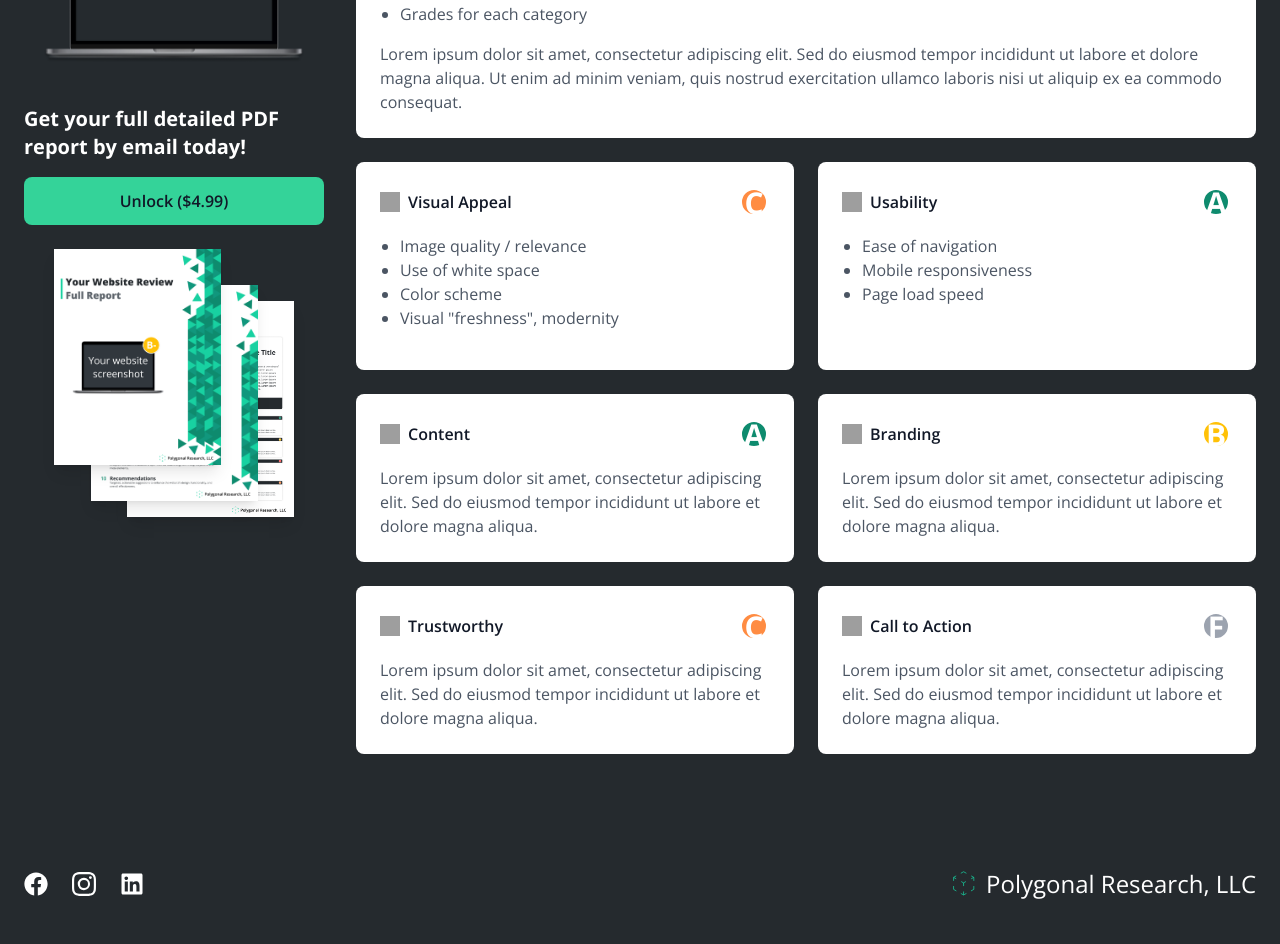
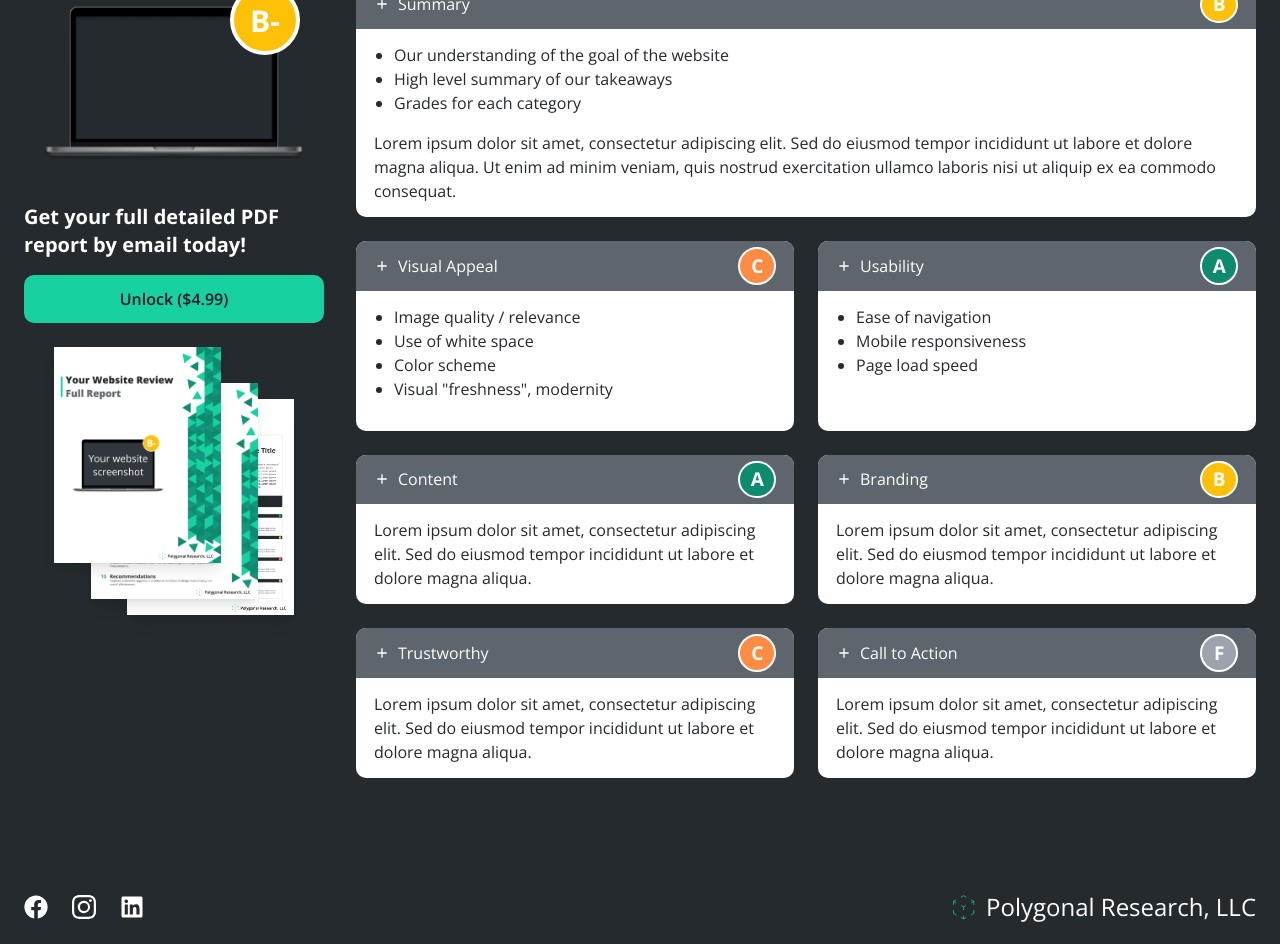
Before and after one commit to ShaYri12/web-review-with-ai, a Next.js app: page /partial-report in a window 1280 px wide. Shown: the part 360-1304 px from the top of the page. Before the commit the page ends 1280 px from the top, so only its background shows below. Built offline with nearby package versions, Linux system fonts and the light colour scheme; grey boxes are pictures that could not be loaded.

Commit message:
report styling almost done

```diff
--- a/app/partial-report/GradeBadge.tsx
+++ b/app/partial-report/GradeBadge.tsx
@@ -3,7 +3,10 @@ type GradeProps = {
   className?: string;
 };
 
-export function GradeBadge({ grade, className = "w-8 h-8" }: GradeProps) {
+export function GradeBadge({
+  grade,
+  className = "xl:w-[37.52px] xl:min-w-[37.52px] lg:w-[34px] lg:min-w-[34px] md:w-[30px] md:min-w-[30px] w-[28px] min-w-[28px] xl:h-[37.52px] lg:h-[34px] md:h-[30px] h-[28px] border-[2px] 2xl:text-[20px] xl:text-[19px] lg:text-[18px] md:text-[16px] text-[14px]",
+}: GradeProps) {
   const getGradeColor = (grade: string) => {
     const colors: Record<string, string> = {
       A: "bg-[#0E8B6E]",
@@ -20,7 +23,7 @@ export function GradeBadge({ grade, className = "w-8 h-8" }: GradeProps) {
     <span
       className={`${getGradeColor(
         grade
-      )} rounded-full flex items-center justify-center border-[4.5px] border-white text-white font-bold 2xl:text-[30px] xl:text-[30px] lg:text-[20px] md:text-[18px] text-[16px] ${className}`}
+      )} rounded-full flex items-center justify-center border-white text-white font-bold ${className}`}
     >
       {grade}
     </span>
--- a/app/partial-report/page.tsx
+++ b/app/partial-report/page.tsx
@@ -12,22 +12,26 @@ export default function ReportPage() {
       <main className="px-4 lg:px-[24px] 3xl:py-[47px] py-[23px] w-full relative z-[0]">
         <div className="3xl:max-w-[1600px] 2xl:max-w-[1280px] max-w-[1280px] mx-auto">
           {/* Header Card */}
-          <div className="bg-white text-gray-900 rounded-xl p-6 mb-8 flex justify-between items-center">
+          <div className="bg-white text-gray-900 rounded-xl xl:px-[51px] lg:px-[45px] md:px-[30px] sm:px-[20px] px-4 xl:py-[42px] lg:py-[38px] md:py-[30px] py-[20px] xl:mb-[62px] lg:mb-[50px] md:mb-[40px] mb-[30px] flex justify-between items-center gap-2 md:flex-nowrap flex-wrap">
             <div>
-              <h1 className="text-2xl md:text-3xl font-bold mb-1">
+              <h1 className="2xl:text-[56px] xl:text-[45px] lg:text-[35px] md:text-[25px] sm:text-[20px] text-[18px] font-bold">
                 Your Custom Report
               </h1>
-              <p className="text-gray-500">www.yourwebsite.com</p>
+              <p className="font-[300] 2xl:text-[35px] xl:text-[28px] lg:text-[20px] md:text-[18px] text-base md:mt-1">
+                www.yourwebsite.com
+              </p>
             </div>
-            <div className="flex items-center gap-2">
+            <div className="flex items-center md:gap-2 gap-[6px]">
               <Image
                 src="/assets/box.svg"
                 alt="box"
-                width={27.5}
-                height={31.6}
-                className="2xl:w-[27.5px] lg:w-[25px] w-[24px] 2xl:h-[31.6px] lg:h-[25px] h-[24px]"
+                width={52.05}
+                height={59.8}
+                className="2xl:w-[52.05px] lg:w-[40px] md:w-[30px] w-[24px] 2xl:h-[59.8px] lg:h-[40px] md:h-[30px] h-[24px]"
               />
-              <span className="font-semibold">Polygonal Research, LLC</span>
+              <span className="font-[600] 2xl:text-[42px] xl:text-[40px] lg:text-[30px] md:text-[20px] text-base">
+                Polygonal Research, LLC
+              </span>
             </div>
           </div>
 
@@ -35,17 +39,20 @@ export default function ReportPage() {
             {/* Left Sidebar */}
             <div className="space-y-6">
               <div className="relative">
-                <div className="rounded-lg p-4">
+                <div className="rounded-[10px] overflow-hidden p-4">
                   <Image
                     src="/assets/laptop.png"
                     alt="Website Screenshot"
                     width={545}
                     height={337}
-                    className="w-full rounded-lg"
+                    className="w-full rounded-[10px] overflow-hidden"
                   />
                 </div>
                 <div className="absolute lg:top-[3%] top-[5%] lg:right-[8%] right-[10%]">
-                  <GradeBadge grade="B-" className="w-[70px] h-[70px]" />
+                  <GradeBadge
+                    grade="B-"
+                    className="md:w-[70px] w-[55px] md:h-[70px] h-[55px] border-[4.5px] 2xl:text-[30px] xl:text-[30px] lg:text-[20px] md:text-[18px] text-[16px]"
+                  />
                 </div>
               </div>
 
@@ -53,7 +60,7 @@ export default function ReportPage() {
                 <h2 className="text-xl font-bold">
                   Get your full detailed PDF report by email today!
                 </h2>
-                <button className="w-full bg-emerald-400 text-gray-900 py-3 px-6 rounded-lg font-semibold hover:bg-emerald-500 transition-colors">
+                <button className="w-full bg-cyan text-gray-900 py-3 px-6 rounded-[10px] overflow-hidden font-semibold hover:bg-emerald-500 transition-colors">
                   Unlock ($4.99)
                 </button>
               </div>
@@ -100,67 +107,62 @@ export default function ReportPage() {
             {/* Main Content */}
             <div className="space-y-6">
               {/* Summary Section */}
-              <div className="bg-white text-gray-900 rounded-lg p-6">
-                <div className="flex justify-between items-center mb-4">
+              <div className="bg-white text-white rounded-[10px] overflow-hidden">
+                <div className="flex justify-between items-center md:px-[18px] px-4 py-[6px] bg-[#5E656C]">
                   <div className="flex items-center gap-2">
                     <BiPlus />
 
-                    <h2 className="font-semibold">Summary</h2>
+                    <h2 className="font-[400]">Summary</h2>
                   </div>
                   <GradeBadge grade="B" />
                 </div>
-                <ul className="list-disc ml-5 mb-4 text-gray-600">
+                <div className="md:px-[18px] px-4 py-[14px]">
+                  <ul className="list-disc ml-5 mb-4 text-[#252A2E]">
                     <li>Our understanding of the goal of the website</li>
                     <li>High level summary of our takeaways</li>
                     <li>Grades for each category</li>
                   </ul>
-                <p className="text-gray-600">
+                  <p className="text-[#252A2E]">
                     Lorem ipsum dolor sit amet, consectetur adipiscing elit. Sed
-                  do eiusmod tempor incididunt ut labore et dolore magna aliqua.
-                  Ut enim ad minim veniam, quis nostrud exercitation ullamco
-                  laboris nisi ut aliquip ex ea commodo consequat.
+                    do eiusmod tempor incididunt ut labore et dolore magna
+                    aliqua. Ut enim ad minim veniam, quis nostrud exercitation
+                    ullamco laboris nisi ut aliquip ex ea commodo consequat.
                   </p>
+                </div>
               </div>
 
               {/* Visual Appeal Section */}
               <div className="grid md:grid-cols-2 gap-6">
-                <div className="bg-white text-gray-900 rounded-lg p-6">
-                  <div className="flex justify-between items-center mb-4">
+                <div className="bg-white text-white rounded-[10px] overflow-hidden">
+                  <div className="flex justify-between items-center md:px-[18px] px-4 py-[6px] bg-[#5E656C]">
                     <div className="flex items-center gap-2">
-                      <Image
-                        src="/placeholder.svg?height=20&width=20"
-                        alt=""
-                        width={20}
-                        height={20}
-                        className="w-5 h-5"
-                      />
-                      <h2 className="font-semibold">Visual Appeal</h2>
+                      <BiPlus />
+
+                      <h2 className="font-[400]">Visual Appeal</h2>
                     </div>
                     <GradeBadge grade="C" />
                   </div>
-                  <ul className="list-disc ml-5 mb-4 text-gray-600">
+                  <div className="md:px-[18px] px-4 py-[14px]">
+                    <ul className="list-disc ml-5 mb-4 text-[#252A2E]">
                       <li>Image quality / relevance</li>
                       <li>Use of white space</li>
                       <li>Color scheme</li>
                       <li>Visual "freshness", modernity</li>
                     </ul>
                   </div>
+                </div>
 
-                <div className="bg-white text-gray-900 rounded-lg p-6">
-                  <div className="flex justify-between items-center mb-4">
+                <div className="bg-white text-white rounded-[10px] overflow-hidden">
+                  <div className="flex justify-between items-center md:px-[18px] px-4 py-[6px] bg-[#5E656C]">
                     <div className="flex items-center gap-2">
-                      <Image
-                        src="/placeholder.svg?height=20&width=20"
-                        alt=""
-                        width={20}
-                        height={20}
-                        className="w-5 h-5"
-                      />
-                      <h2 className="font-semibold">Usability</h2>
+                      <BiPlus />
+
+                      <h2 className="font-[400]">Usability</h2>
                     </div>
                     <GradeBadge grade="A" />
                   </div>
-                  <ul className="list-disc ml-5 mb-4 text-gray-600">
+                  <div className="md:px-[18px] px-4 py-[14px]">
+                    <ul className="list-disc ml-5 mb-4 text-[#252A2E]">
                       <li>Ease of navigation</li>
                       <li>Mobile responsiveness</li>
                       <li>Page load speed</li>
@@ -168,93 +170,76 @@ export default function ReportPage() {
                   </div>
                 </div>
 
-              {/* Additional Sections */}
-              <div className="grid md:grid-cols-2 gap-6">
-                <div className="bg-white text-gray-900 rounded-lg p-6">
-                  <div className="flex justify-between items-center mb-4">
+                <div className="bg-white text-white rounded-[10px] overflow-hidden">
+                  <div className="flex justify-between items-center md:px-[18px] px-4 py-[6px] bg-[#5E656C]">
                     <div className="flex items-center gap-2">
-                      <Image
-                        src="/placeholder.svg?height=20&width=20"
-                        alt=""
-                        width={20}
-                        height={20}
-                        className="w-5 h-5"
-                      />
-                      <h2 className="font-semibold">Content</h2>
+                      <BiPlus />
+
+                      <h2 className="font-[400]">Content</h2>
                     </div>
                     <GradeBadge grade="A" />
                   </div>
-                  <p className="text-gray-600">
-                    Lorem ipsum dolor sit amet, consectetur adipiscing elit. Sed
-                    do eiusmod tempor incididunt ut labore et dolore magna
-                    aliqua.
-                  </p>
-                </div>
-
-                <div className="bg-white text-gray-900 rounded-lg p-6">
-                  <div className="flex justify-between items-center mb-4">
-                    <div className="flex items-center gap-2">
-                      <Image
-                        src="/placeholder.svg?height=20&width=20"
-                        alt=""
-                        width={20}
-                        height={20}
-                        className="w-5 h-5"
-                      />
-                      <h2 className="font-semibold">Branding</h2>
-                    </div>
-                    <GradeBadge grade="B" />
-                  </div>
-                  <p className="text-gray-600">
-                    Lorem ipsum dolor sit amet, consectetur adipiscing elit. Sed
-                    do eiusmod tempor incididunt ut labore et dolore magna
+                  <div className="md:px-[18px] px-4 py-[14px]">
+                    <p className="text-[#252A2E]">
+                      Lorem ipsum dolor sit amet, consectetur adipiscing elit.
+                      Sed do eiusmod tempor incididunt ut labore et dolore magna
                       aliqua.
                     </p>
                   </div>
                 </div>
 
-              {/* Bottom Sections */}
-              <div className="grid md:grid-cols-2 gap-6">
-                <div className="bg-white text-gray-900 rounded-lg p-6">
-                  <div className="flex justify-between items-center mb-4">
+                <div className="bg-white text-white rounded-[10px] overflow-hidden">
+                  <div className="flex justify-between items-center md:px-[18px] px-4 py-[6px] bg-[#5E656C]">
                     <div className="flex items-center gap-2">
-                      <Image
-                        src="/placeholder.svg?height=20&width=20"
-                        alt=""
-                        width={20}
-                        height={20}
-                        className="w-5 h-5"
-                      />
-                      <h2 className="font-semibold">Trustworthy</h2>
+                      <BiPlus />
+
+                      <h2 className="font-[400]">Branding</h2>
+                    </div>
+                    <GradeBadge grade="B" />
+                  </div>
+                  <div className="md:px-[18px] px-4 py-[14px]">
+                    <p className="text-[#252A2E]">
+                      Lorem ipsum dolor sit amet, consectetur adipiscing elit.
+                      Sed do eiusmod tempor incididunt ut labore et dolore magna
+                      aliqua.
+                    </p>
+                  </div>
+                </div>
+
+                <div className="bg-white text-white rounded-[10px] overflow-hidden">
+                  <div className="flex justify-between items-center md:px-[18px] px-4 py-[6px] bg-[#5E656C]">
+                    <div className="flex items-center gap-2">
+                      <BiPlus />
+
+                      <h2 className="font-[400]">Trustworthy</h2>
                     </div>
                     <GradeBadge grade="C" />
                   </div>
-                  <p className="text-gray-600">
-                    Lorem ipsum dolor sit amet, consectetur adipiscing elit. Sed
-                    do eiusmod tempor incididunt ut labore et dolore magna
+                  <div className="md:px-[18px] px-4 py-[14px]">
+                    <p className="text-[#252A2E]">
+                      Lorem ipsum dolor sit amet, consectetur adipiscing elit.
+                      Sed do eiusmod tempor incididunt ut labore et dolore magna
                       aliqua.
                     </p>
                   </div>
+                </div>
 
-                <div className="bg-white text-gray-900 rounded-lg p-6">
-                  <div className="flex justify-between items-center mb-4">
+                <div className="bg-white text-white rounded-[10px] overflow-hidden">
+                  <div className="flex justify-between items-center md:px-[18px] px-4 py-[6px] bg-[#5E656C]">
                     <div className="flex items-center gap-2">
-                      <Image
-                        src="/placeholder.svg?height=20&width=20"
-                        alt=""
-                        width={20}
-                        height={20}
-                        className="w-5 h-5"
-                      />
-                      <h2 className="font-semibold">Call to Action</h2>
+                      <BiPlus />
+
+                      <h2 className="font-[400]">Call to Action</h2>
                     </div>
                     <GradeBadge grade="F" />
                   </div>
-                  <p className="text-gray-600">
-                    Lorem ipsum dolor sit amet, consectetur adipiscing elit. Sed
-                    do eiusmod tempor incididunt ut labore et dolore magna
+                  <div className="md:px-[18px] px-4 py-[14px]">
+                    <p className="text-[#252A2E]">
+                      Lorem ipsum dolor sit amet, consectetur adipiscing elit.
+                      Sed do eiusmod tempor incididunt ut labore et dolore magna
                       aliqua.
                     </p>
+                  </div>
                 </div>
               </div>
             </div>
```
Lines whose indentation alone changed are shown as unchanged.
